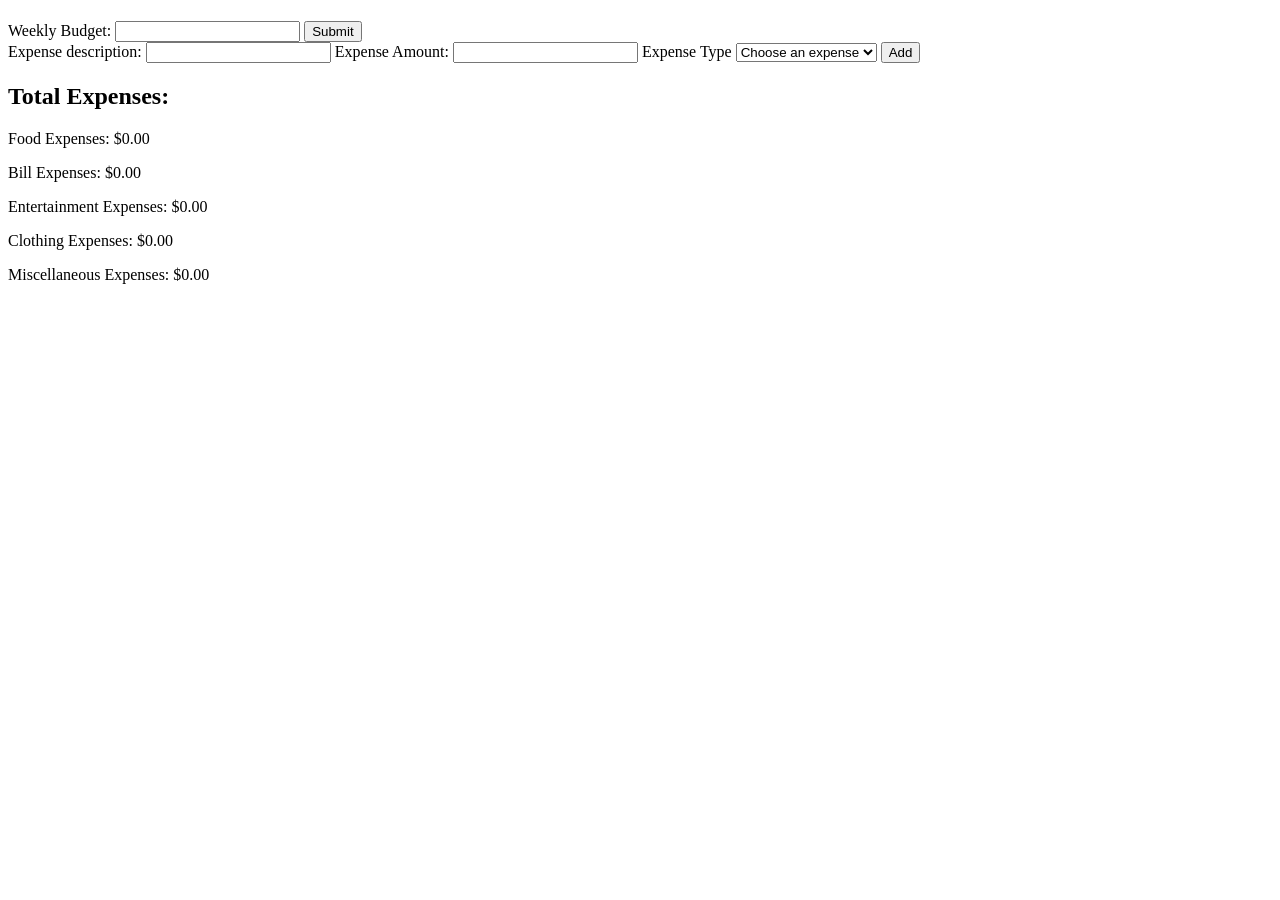
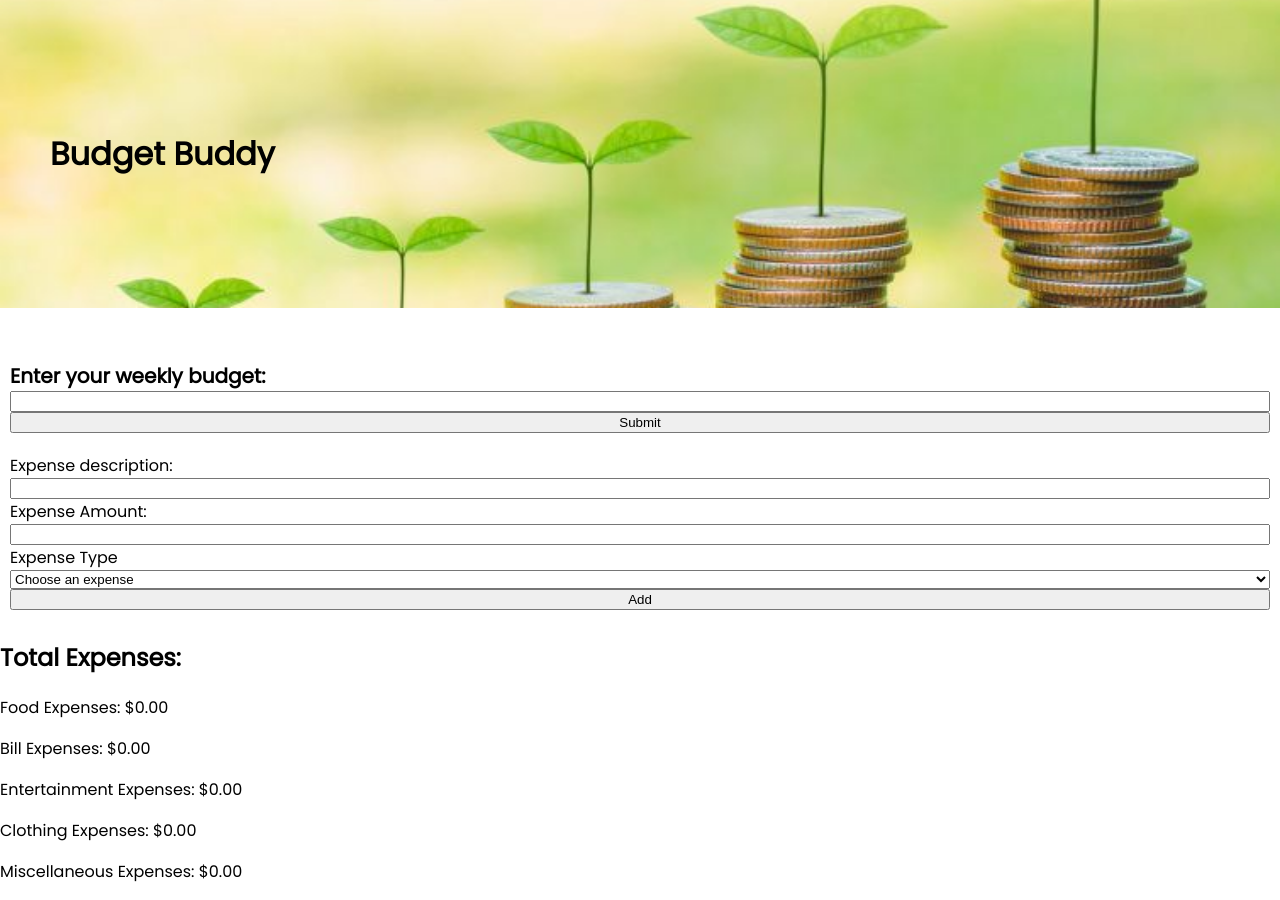
Before and after one commit to nbush89/Budget-buddy, a plain HTML site: page index.html in a window 1280 px wide. Before the commit the page ends 800 px from the top, so only its background shows below. Drawn offline with Linux system fonts and the light colour scheme.

Commit message:
changes to CSS

```diff
--- a/index.html
+++ b/index.html
@@ -5,12 +5,18 @@
     <meta name="viewport" content="width=device-width, initial-scale=1.0" />
     <meta http-equiv="X-UA-Compatible" content="ie=edge" />
     <link rel="stylesheet" href="styles.css" />
+    <link
+      href="https://fonts.googleapis.com/css?family=Arimo|Fjalla+One|Lato|Poppins|Quicksand|Roboto&display=swap"
+      rel="stylesheet"
+    />
     <title>Weekly Budget</title>
   </head>
+  <header><h1 class="title">Budget Buddy</h1></header>
+
   <body>
     <h1 class="remaining"></h1>
     <form id="budget-form">
-      <label for="budget">Weekly Budget:</label>
+      <label for="budget">Enter your weekly budget:</label>
       <input type="text" name="budget" id="budget" />
       <button>Submit</button>
     </form>
--- a/styles.css
+++ b/styles.css
@@ -0,0 +1,33 @@
+header {
+  display: flex;
+  align-items: flex-start;
+  background-image: url("moneytrees.jpg");
+  background-position: center;
+  background-size: cover;
+  padding: 80px 0px;
+  margin: 0px;
+}
+.title {
+  margin: 50px;
+}
+
+body {
+  font-family: "Poppins", sans-serif;
+  display: flex;
+  flex-direction: column;
+  margin: 0px;
+}
+
+#budget-form {
+  display: flex;
+  flex-direction: column;
+  font-size: 20px;
+  font-weight: bold;
+  padding: 10px;
+}
+
+#expense-form {
+  display: flex;
+  flex-direction: column;
+  padding: 10px;
+}
```
Also changed, not shown: moneytrees.jpg (added).
